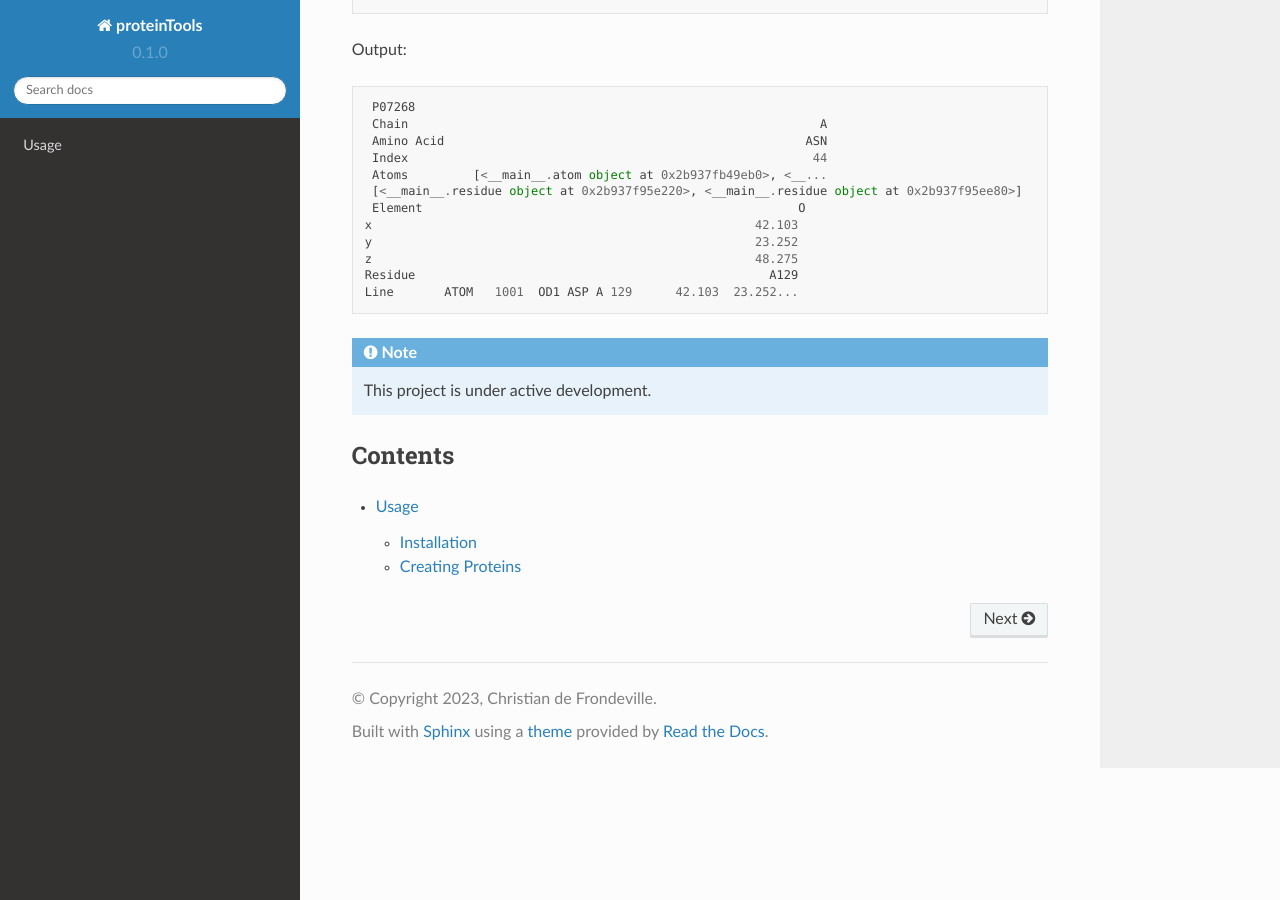
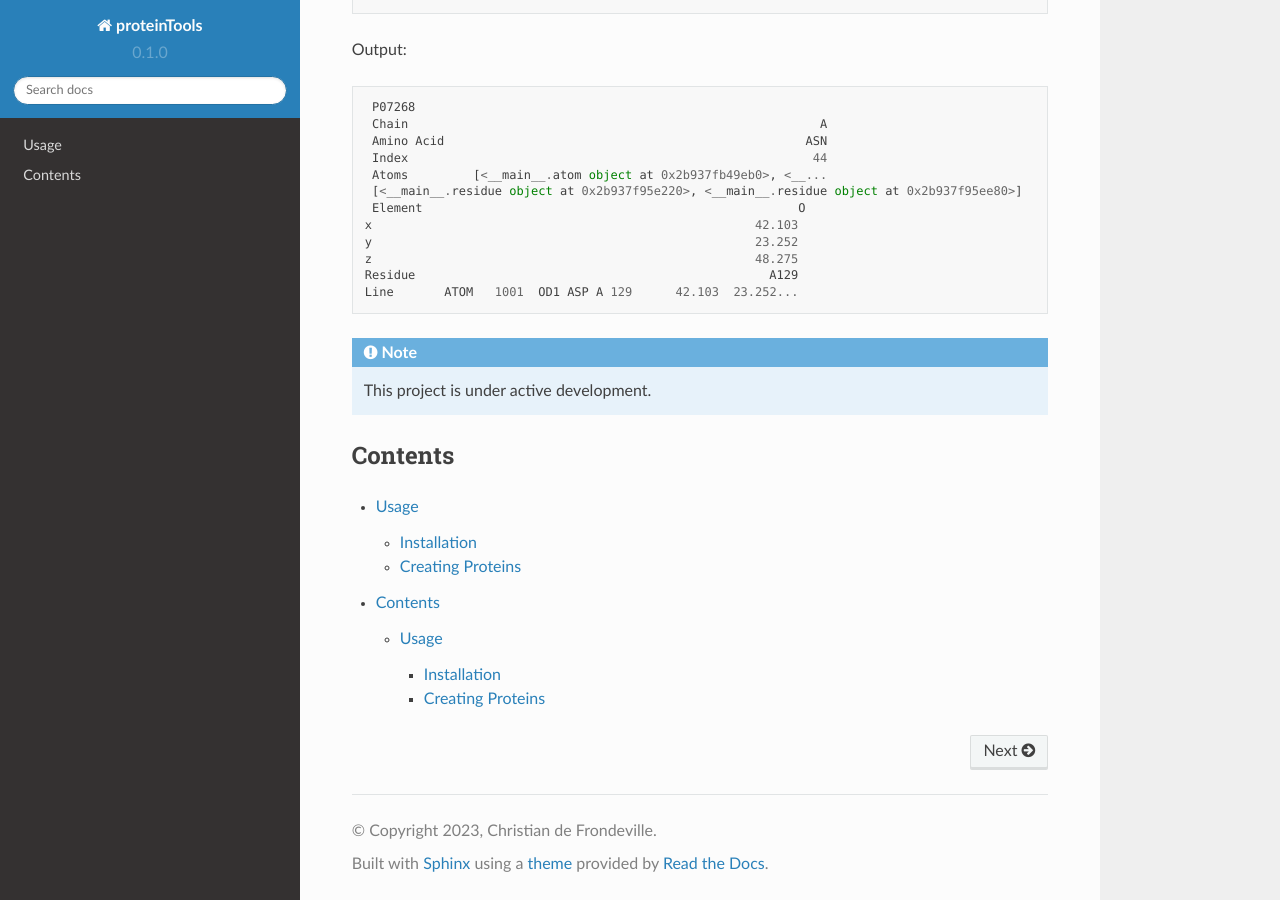
Before and after one commit to tiger1deF/proteinTools, a Sphinx documentation site: the page built from docs/source/index.rst, in a window 1280 px wide and 900 px high, scrolled down 625 px. Built offline with Sphinx 7.4.7 and the Read the Docs theme 2.0.0, drawn with Linux system fonts in a browser that asks for light colours; pages that are not in the unit, such as notebooks, are missing from menus.

Commit message:
Update documentation.rst

```diff
--- a/docs/source/documentation.rst
+++ b/docs/source/documentation.rst
@@ -1 +1,9 @@
 .. note:: Python 3 is required to run proteinTools. Any version of python 2 is currently not supported
+
+Contents
+--------
+
+.. toctree::
+
+   usage
+   documentation
```
